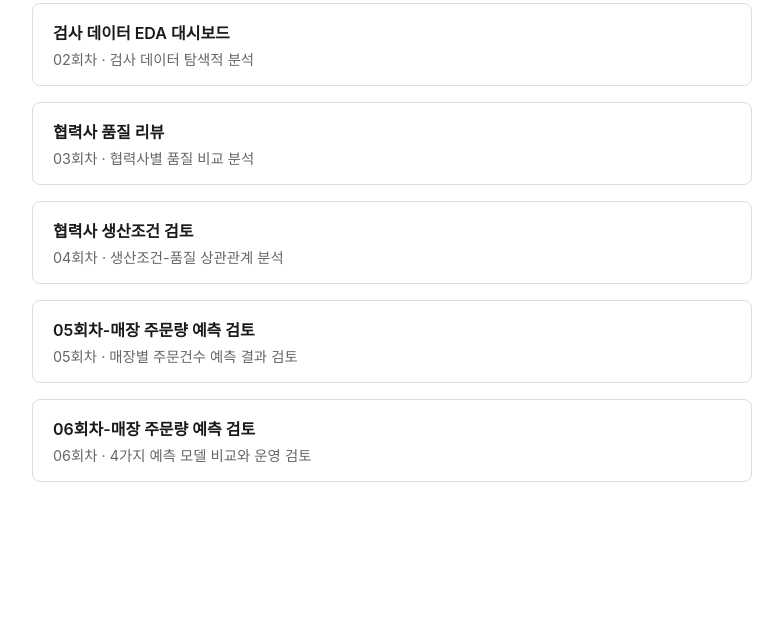
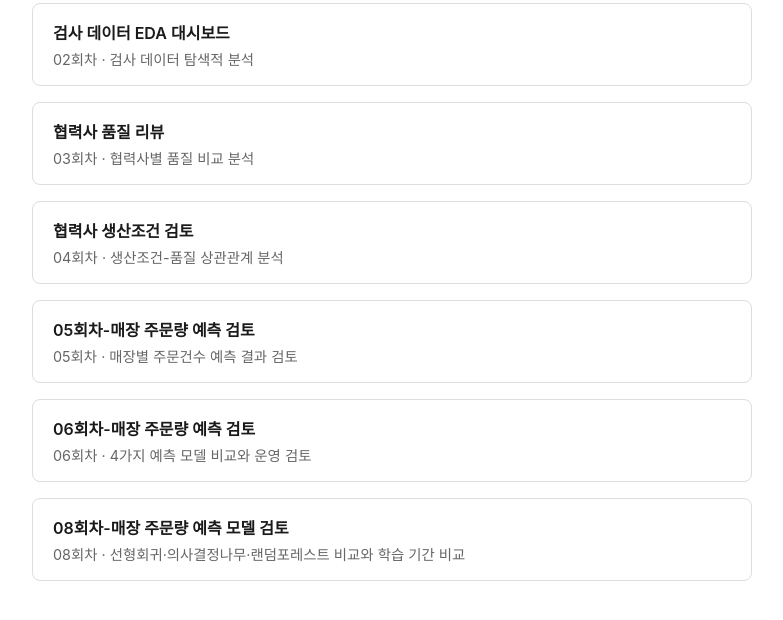
Before and after one commit to yujinhaleyan-byte/project2-dashboard, a plain HTML site: page dashboard/index.html in a window 1280 px wide. Shown: the part 96-716 px from the top of the page, without its empty margins (248-1031 px from the left). Drawn offline with Linux system fonts and the light colour scheme.

Commit message:
Add 08회차 dashboard to index

```diff
--- a/dashboard/index.html
+++ b/dashboard/index.html
@@ -48,6 +48,12 @@
       <div class="desc">06회차 · 4가지 예측 모델 비교와 운영 검토</div>
     </a>
   </li>
+  <li>
+    <a href="order-forecast08/orders_dashboard08.html">
+      <div class="title">08회차-매장 주문량 예측 모델 검토</div>
+      <div class="desc">08회차 · 선형회귀·의사결정나무·랜덤포레스트 비교와 학습 기간 비교</div>
+    </a>
+  </li>
 </ul>
 </body>
 </html>
```
